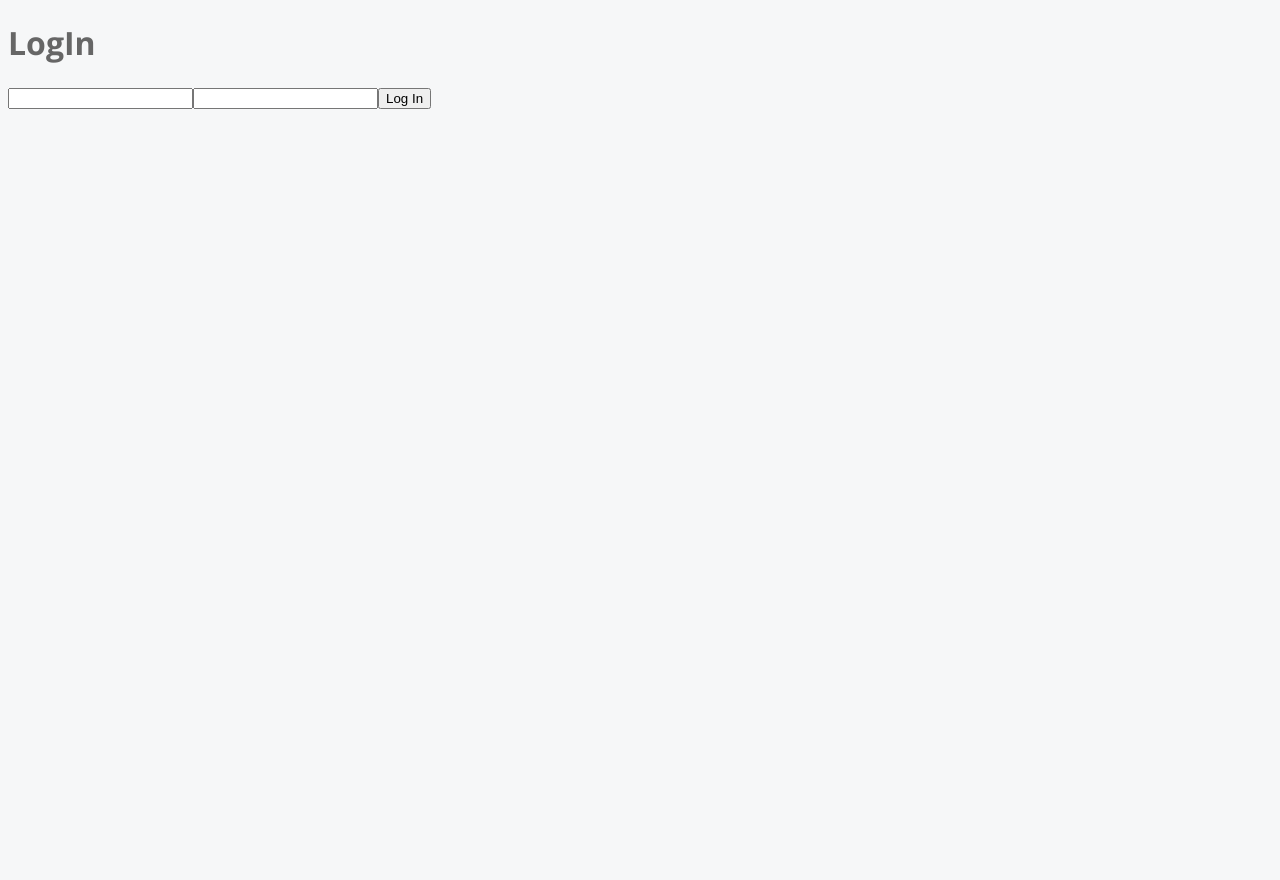
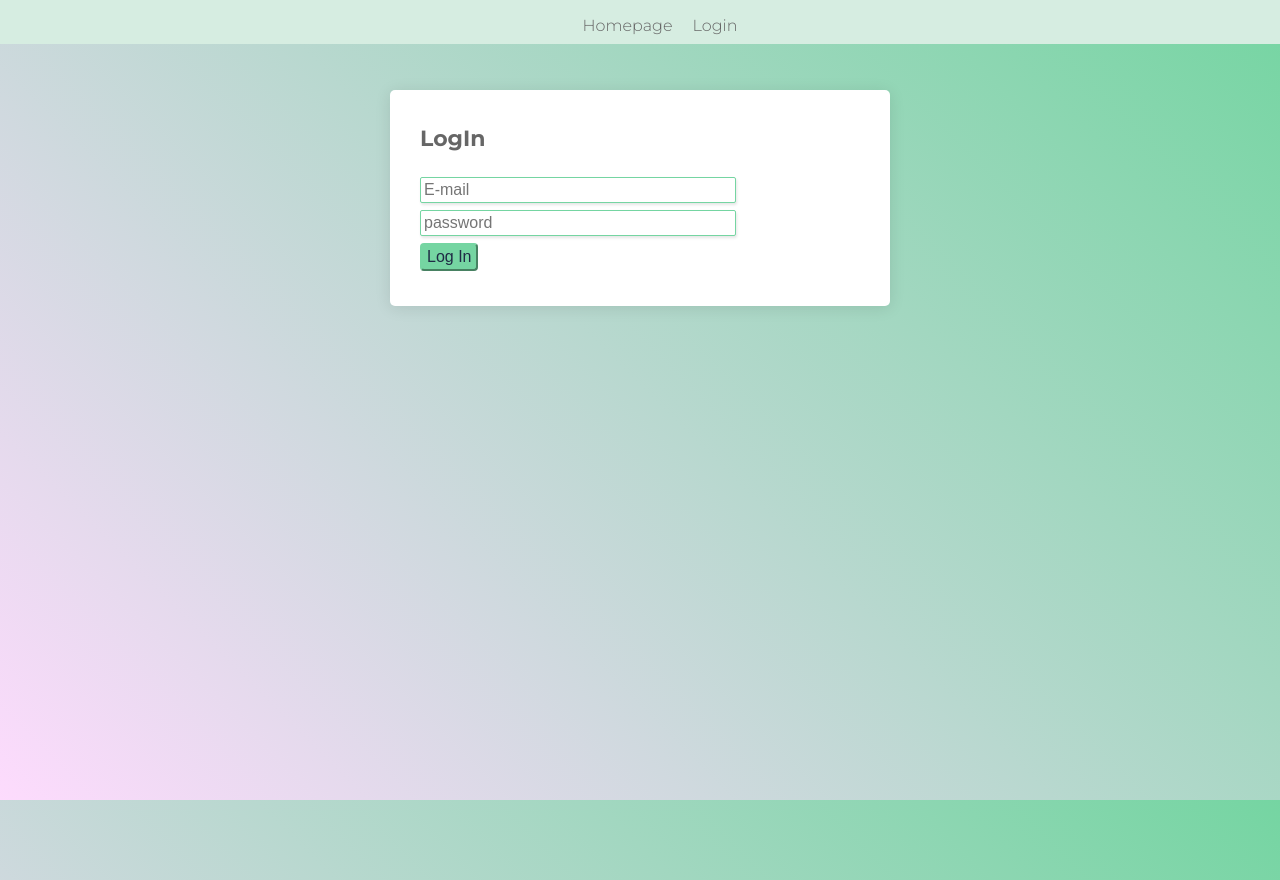
Before and after one commit to iuliaaabaciu/reminders_app, a React (Create React App) app in the folder App/web/: page /login in a window 1280 px wide. Before the commit the page ends 800 px from the top, so only its background shows below. Built offline with nearby package versions, Linux system fonts and the light colour scheme.

Commit message:
move further with styling

```diff
--- a/App/web/public/index.html
+++ b/App/web/public/index.html
@@ -9,7 +9,7 @@
       name="description"
       content="Web site created using create-react-app"
     />
-    <link href="https://fonts.googleapis.com/css?family=Open+Sans:400,700&display=swap&subset=latin-ext" rel="stylesheet">
+    <link href="https://fonts.googleapis.com/css2?family=Montserrat:wght@100;300;400;700&display=swap" rel="stylesheet">
     <link rel="apple-touch-icon" href="" />
     <!--
       manifest.json provides metadata used when your web app is installed on a
--- a/App/web/src/Homepage.js
+++ b/App/web/src/Homepage.js
@@ -9,22 +9,25 @@ const Homepage = () => {
 
     return (
       <div>
-        <ul>
-          <h1>Welcome {firstname}, please proceede in order to create your reminder</h1>
-          <li><Link to="/reminders">Reminders</Link></li>
-        </ul>
+          <h1>Welcome back {firstname}, click <Link to="/reminders" className="link">here</Link> to create your reminder</h1>
       </div>
     )
   }
 
   return (
-    <div>
-      <ul>
-        <h1>Welcome, please proceede in order to create your reminder</h1>
-        <li><Link to="/register">Register</Link></li>
-        <li><Link to="/login">Login</Link></li>
-      </ul>
-    </div>
+    <>
+      <div className="container welcome">
+        <h1 className="title">Welcome, please proceed in order to create your reminder</h1>
+      </div>
+      <div className="container">
+        <Link to="/register" className="link">
+          <button className="button">Register</button>
+        </Link>
+        <Link to="/login" className="link">
+          <button className="button">Log In</button>
+        </Link>
+      </div>
+      </>
   );
 }
 
--- a/App/web/src/LogIn.js
+++ b/App/web/src/LogIn.js
@@ -1,4 +1,5 @@
 import React from 'react';
+import { Link } from 'react-router-dom';
 import { login } from './users';
 import { setUser, setAuthToken } from "./session";
 
@@ -30,18 +31,36 @@ class LogIn extends React.Component {
 
   render() {
     return (
-      <div>
-        <h1>LogIn</h1>
-        <input type="email"
+      <>
+        <div className="nav">
+          <ul id="menu">
+            <li><Link to="/home" className="link">Homepage</Link></li>
+            <li><Link to="/login" className="link">Login</Link></li>
+          </ul>
+        </div>
+
+        <div className="container">
+          <div className="form">
+            <h3 className="title">LogIn</h3>
+            <input className="input"
+              placeholder="E-mail"
+              type="email"
               value={this.state.email}
               onChange={this.onEmailChange}
             />
-        <input type="password"
+            <input className="input"
+              placeholder="password"
+              type="password"
               value={this.state.password}
               onChange={this.onPasswordChange}
             />
-        <button onClick={ this.onLogin }>Log In</button>
+            <button className="button"
+              onClick={ this.onLogin }>
+              Log In
+            </button>
           </div>
+        </div>
+      </>
     )
   }
 }
--- a/App/web/src/Register.js
+++ b/App/web/src/Register.js
@@ -34,8 +34,8 @@ class Register extends React.Component {
       <>
         <div className="nav">
           <ul id="menu">
-            <li><Link to="/home">Homepage</Link></li>
-            <li><Link to="/login">Login</Link></li>
+            <li><Link to="/home" className="link">Homepage</Link></li>
+            <li><Link to="/login" className="link">Login</Link></li>
           </ul>
         </div>
 
--- a/App/web/src/index.css
+++ b/App/web/src/index.css
@@ -1,7 +1,15 @@
+html, body {
+  margin: 0;
+  height: 100%;
+}
+
 body {
   background-size: 100% auto;
-  background-color: #f6f7f8;
-  font-family: 'Open Sans', Arial, Helvetica, sans-serif;
+  background: #fddbfd;   /* fallback for old browsers */
+  background: -webkit-linear-gradient(45deg, #fddbfd, #75d5a2);   /* Chrome 10-25, Safari 5.1-6 */
+  background: linear-gradient(45deg, #fddbfd, #75d5a2);   /* W3C, IE 10+/ Edge, Firefox 16+, Chrome 26+, Opera 12+, Safari 7+ */
+  font-family: 'Montserrat', sans-serif;
+  font-weight: 300;
   color: #666;
 }
 
@@ -11,7 +19,21 @@ body {
   justify-content: center;
   align-items: flex-start;
   flex-wrap: wrap;
-  margin-top: 60px;
+  margin-top: 80px;
+}
+
+.welcome {
+  animation: backInRight 1s ease-in;
+  width: 300px;
+}
+
+@keyframes backInRight {
+  0% {
+    transform: translate(100%)
+  }
+  100% {
+    transform: none;
+  }
 }
 
 .form {
@@ -58,6 +80,7 @@ body {
   position: fixed;
   top: 0;
   left: 0;
+  z-index: 1;
   width: 100%;
   height: 44px;
   background-color: #d6ede1;
@@ -69,3 +92,30 @@ ul#menu li {
   display:inline;
   padding: 10px;
 }
+
+@media only screen and (max-width: 300px) {
+  .nav {
+
+    top: 0;
+    left: 0;
+    width: 100%;
+    height: 70px;
+    background-color: #d6ede1;
+    text-align: center;
+  }
+
+  ul#menu li {
+    list-style: none;
+    display: block;
+    padding: 2px;
+  }
+}
+
+.link {
+  color: #666;
+  text-decoration: none;
+}
+
+.link:hover {
+  color: #246a73;
+}
```
Lines whose indentation alone changed are shown as unchanged.
